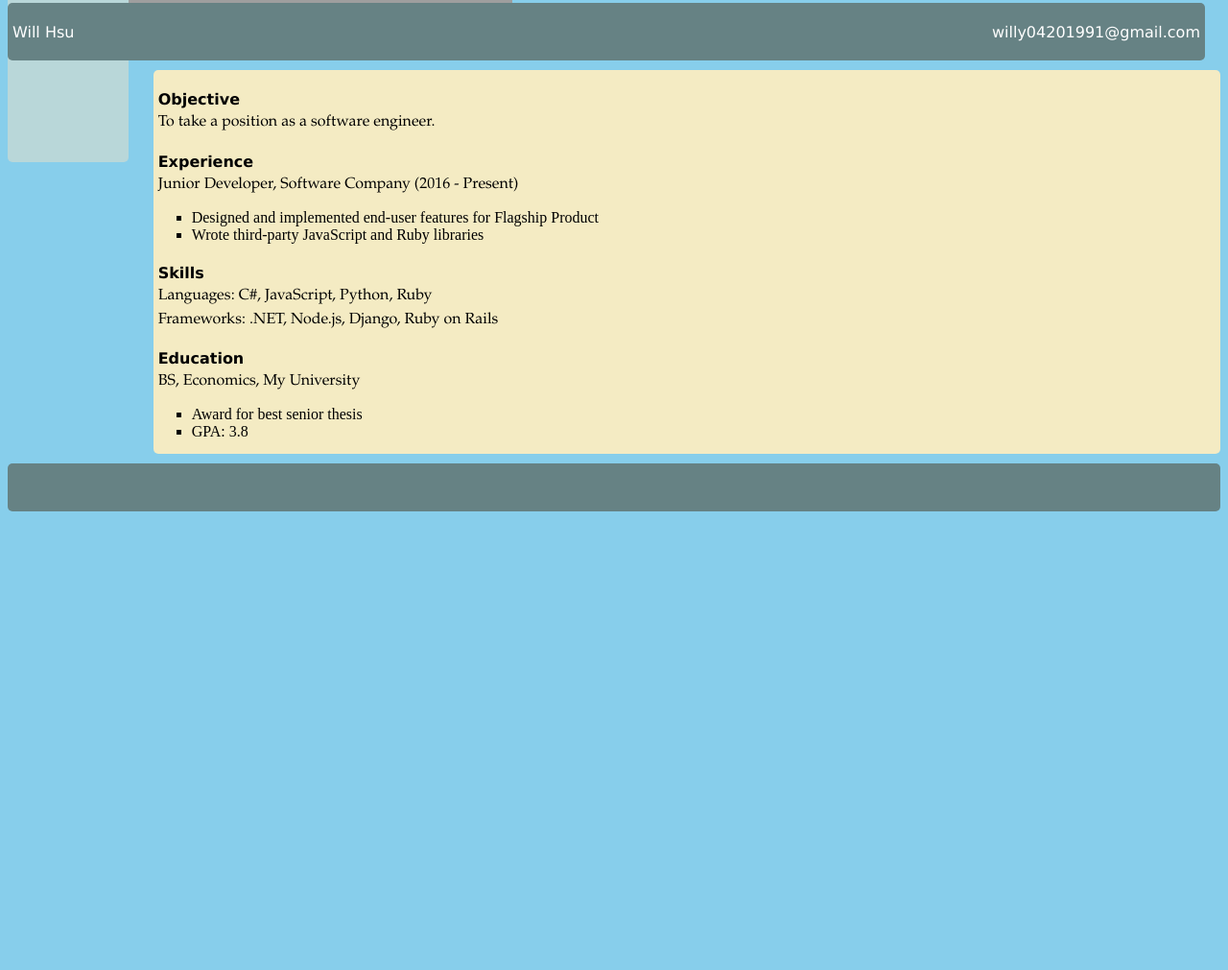
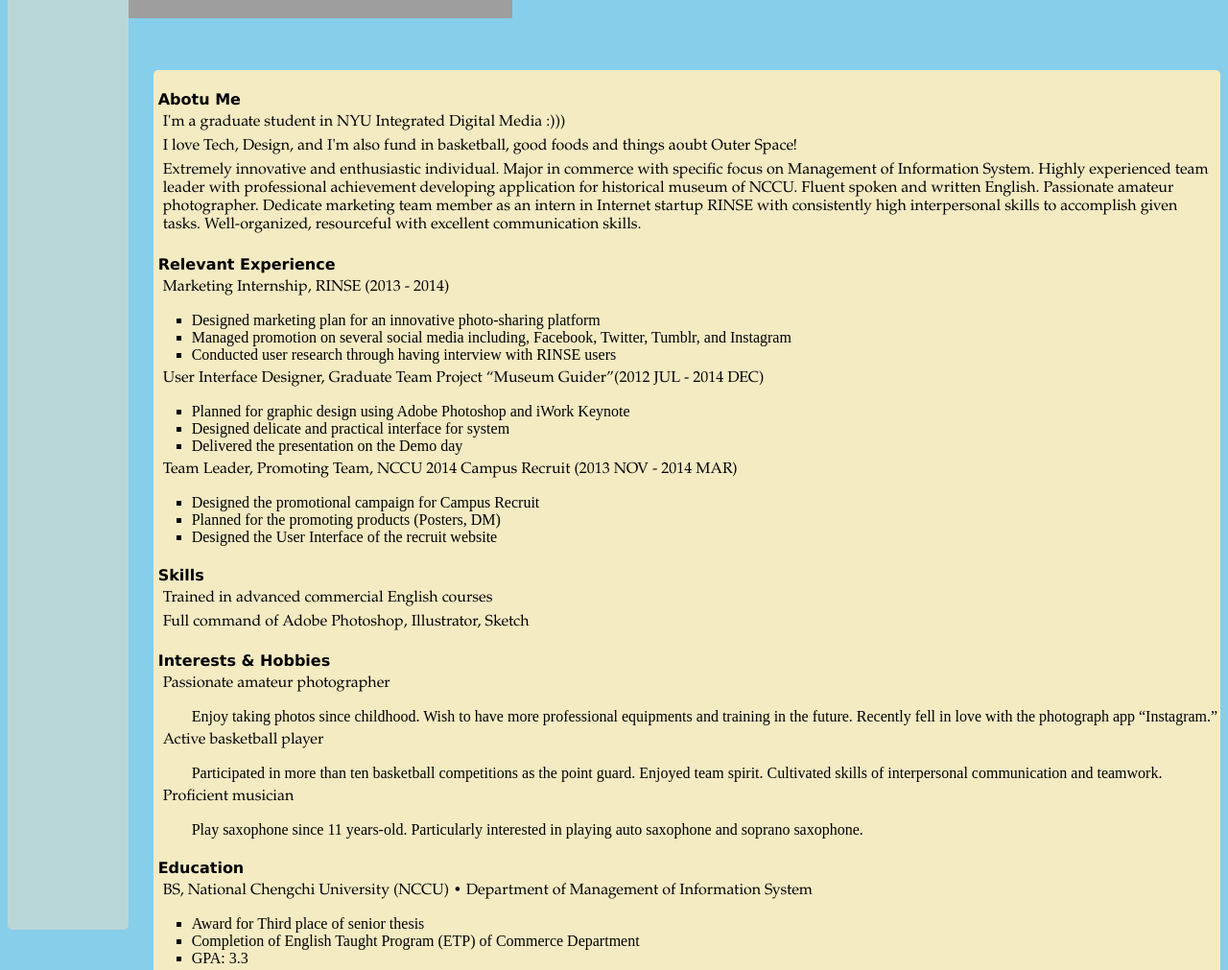
Before and after one commit to willhsu7/willhsu7.github.io, a plain HTML site: page index.html in a window 1280 px wide. Shown: the part 638-1649 px from the top of the page at 96% size. Before the commit the page ends 1179 px from the top, so only its background shows below. Drawn offline with Linux system fonts and the light colour scheme; grey boxes are pictures that could not be loaded.

Commit message:
Add Contents
More information!

```diff
--- a/index.html
+++ b/index.html
@@ -12,33 +12,65 @@
     </p>
       <img src="http://ichef.bbci.co.uk/news/976/cpsprodpb/44B7/production/_86519571_reuters_astronaut.jpg" alt="" />
 
-      <div id="header">
+<!---      <div id="header">
     			<p id="name">Will Hsu</p>
     			<a href="mailto:willy04201991@gmail.com"><p id="email">willy04201991@gmail.com</p></a>
-    		</div>
+    		</div> --->
     		<div class="left"></div>
     		<div class="right">
-    			<h4>Objective</h4>
-    			<p>To take a position as a software engineer.</p>
-    			<h4>Experience</h4>
-    			<p>Junior Developer, Software Company (2016 - Present)</p>
+    			<h4>Abotu Me</h4>
+    			<p>I'm a graduate student in NYU Integrated Digital Media :))) </p>
+          <p>I love Tech, Design, and I'm also fund in basketball, good foods and things aoubt Outer Space! </p>
+
+          <p>Extremely innovative and enthusiastic individual.
+            Major in commerce with specific focus on Management of Information System.
+            Highly experienced team leader with professional achievement developing application for historical museum of NCCU. Fluent spoken and written English.
+            Passionate amateur photographer. Dedicate marketing team member as an intern in Internet startup RINSE with consistently high interpersonal skills to
+            accomplish given tasks. Well-organized, resourceful with excellent communication skills.</p>
+          <h4>Relevant Experience</h4>
+        	<p>Marketing Internship, RINSE (2013 - 2014)</p>
     			<ul>
-    				<li>Designed and implemented end-user features for Flagship Product</li>
-    				<li>Wrote third-party JavaScript and Ruby libraries</li>
-    			</ul>
+    				<li>Designed marketing plan for an innovative photo-sharing platform</li>
+    				<li>Managed promotion on several social media including, Facebook, Twitter, Tumblr, and Instagram  </li>
+            <li>Conducted user research through having interview with RINSE users</li>
+          </ul>
+
+          <p>User Interface Designer, Graduate Team Project “Museum Guider”(2012 JUL - 2014 DEC)</p>
+            <ul>
+              <li>Planned for graphic design using Adobe Photoshop and iWork Keynote</li>
+              <li>Designed delicate and practical interface for system</li>
+              <li>Delivered the presentation on the Demo day</li>
+            </ul>
+
+            <p>Team Leader, Promoting Team, NCCU 2014 Campus Recruit (2013 NOV - 2014 MAR)</p>
+              <ul>
+                <li>Designed the promotional campaign for Campus Recruit </li>
+                <li>Planned for the promoting products (Posters, DM)</li>
+                <li>Designed the User Interface of the recruit website</li>
+              </ul>
+
     			<h4>Skills</h4>
-    			<p>Languages: C#, JavaScript, Python, Ruby</p>
-    			<p>Frameworks: .NET, Node.js, Django, Ruby on Rails</p>
-    			<h4>Education</h4>
-    			<p>BS, Economics, My University</p>
+    			<p>Trained in advanced commercial English courses</p>
+    			<p>Full command of Adobe Photoshop, Illustrator, Sketch</p>
+
+          <h4>Interests & Hobbies</h4>
+            <p>Passionate amateur photographer</p>
+              <ul>Enjoy taking photos since childhood. Wish to have more professional equipments and training in the future. Recently fell in love with the photograph app “Instagram.”</ul>
+            <p>Active basketball player </p>
+              <ul>Participated in more than ten basketball competitions as the point guard. Enjoyed team spirit. Cultivated skills of interpersonal communication and teamwork. </ul>
+            <p>Proficient musician</p>
+              <ul>Play saxophone since 11 years-old. Particularly interested in playing auto saxophone and soprano saxophone.</ul>
+          <h4>Education</h4>
+    			<p>BS, National Chengchi University (NCCU) •	Department of Management of Information System</p>
     			<ul>
-    				<li>Award for best senior thesis</li>
-    				<li>GPA: 3.8</li>
+    				<li>Award for Third place of senior thesis</li>
+            <li>Completion of English Taught Program (ETP) of Commerce Department </li>
+    				<li>GPA: 3.3</li>
     			</ul>
     		</div>
-    		<div id="footer">
+<!---    		<div id="footer">
     			<p></p>
-    		</div>
+    		</div> --->
 
 
   </body>
--- a/stylesheet.css
+++ b/stylesheet.css
@@ -37,11 +37,12 @@ h4 {
 }
 
 .right p {
-	margin-left: 5px;
+	margin-left: 10px;
 	margin-right: 5px;
 	margin-top: -10px;
 	font-family: Garamond, serif;
 	color: #000000;
+
 }
 
 li {
@@ -57,7 +58,7 @@ a:hover {
 	float: left;
 	margin-top: 50px;
 	width: 10%;
-	height: 400px;
+	height: 1200px;
 	background-color: #B9D7D9;
 	margin-bottom: 10px;
 }
@@ -67,7 +68,7 @@ a:hover {
 	float: right;
 	margin-top: 50px;
 	width: 88%;
-	height: 400px;
+	height: 1200px;
 	background-color: #F4EBC3;
 	margin-bottom: 10px;
 }
```
